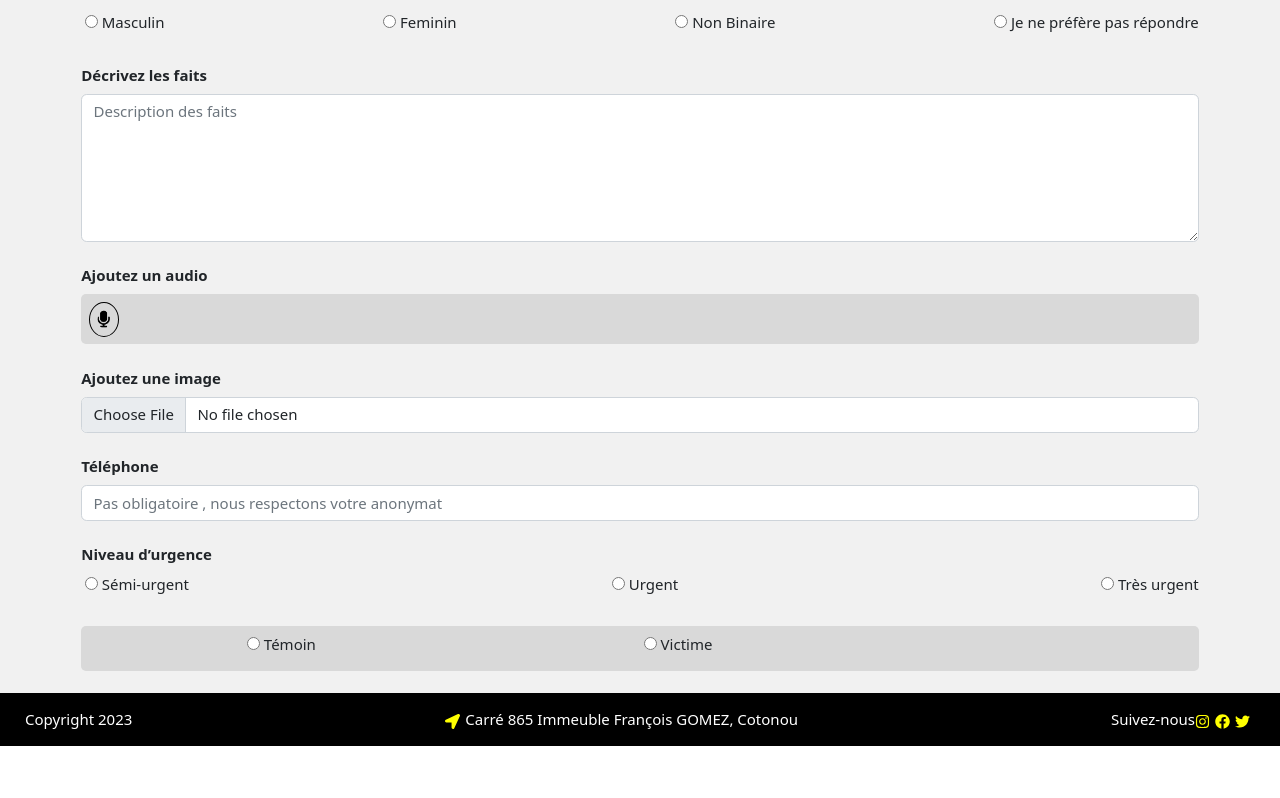
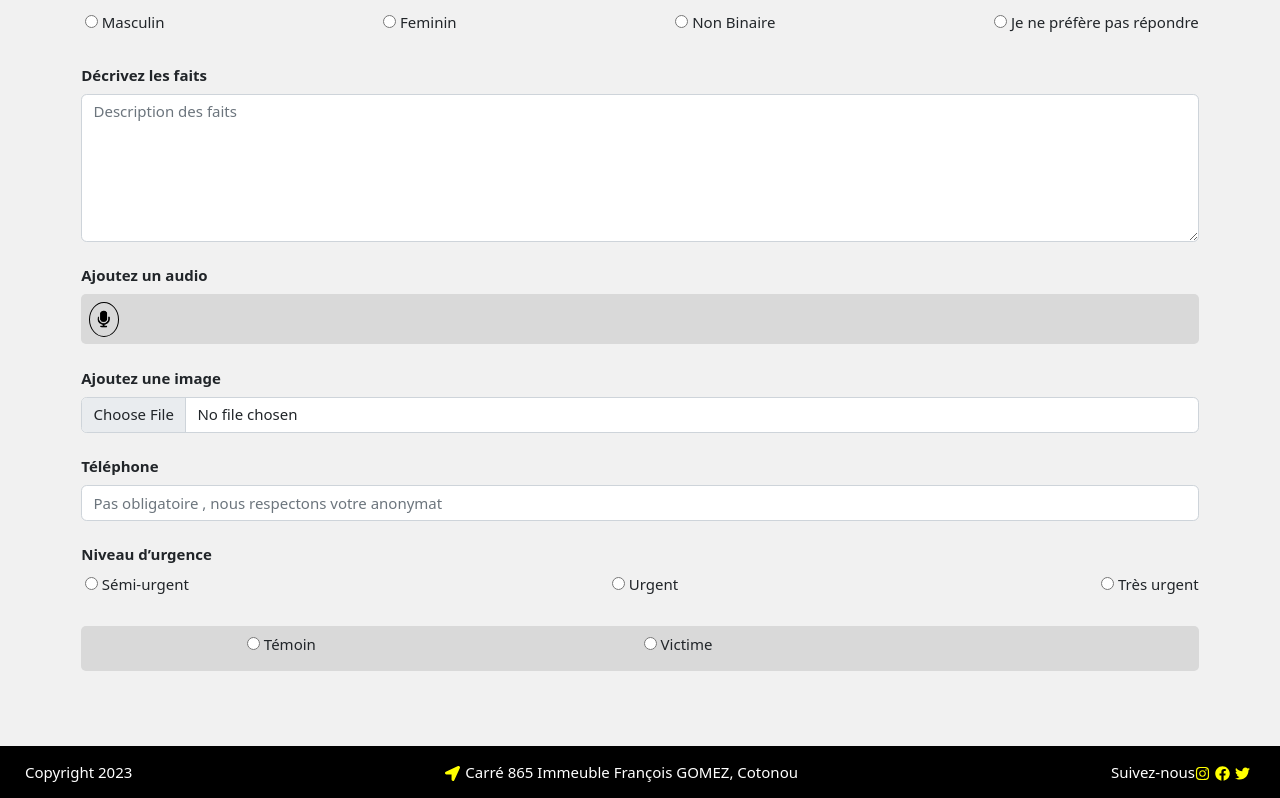
Before and after one commit to GOHOUEDE/hackathon_front, a React (Create React App) app: page /denoncer in a window 1280 px wide. Shown: the part 404-1202 px from the top of the page. Before the commit the page ends 1150 px from the top, so only its background shows below. Built offline with nearby package versions, Linux system fonts and the light colour scheme.

Commit message:
denonciation 98%

```diff
--- a/src/pages/frontOffice/Denonciation.js
+++ b/src/pages/frontOffice/Denonciation.js
@@ -150,6 +150,11 @@ const Denonciation = () => {
                   </div>
                 </div>
               </div>
+              <div className="input-item pb-4">
+              <h6 class=""></h6>
+              <img src="" alt="" class=""/>
+
+              </div>
             </form>
           </div>
         </div>
```
